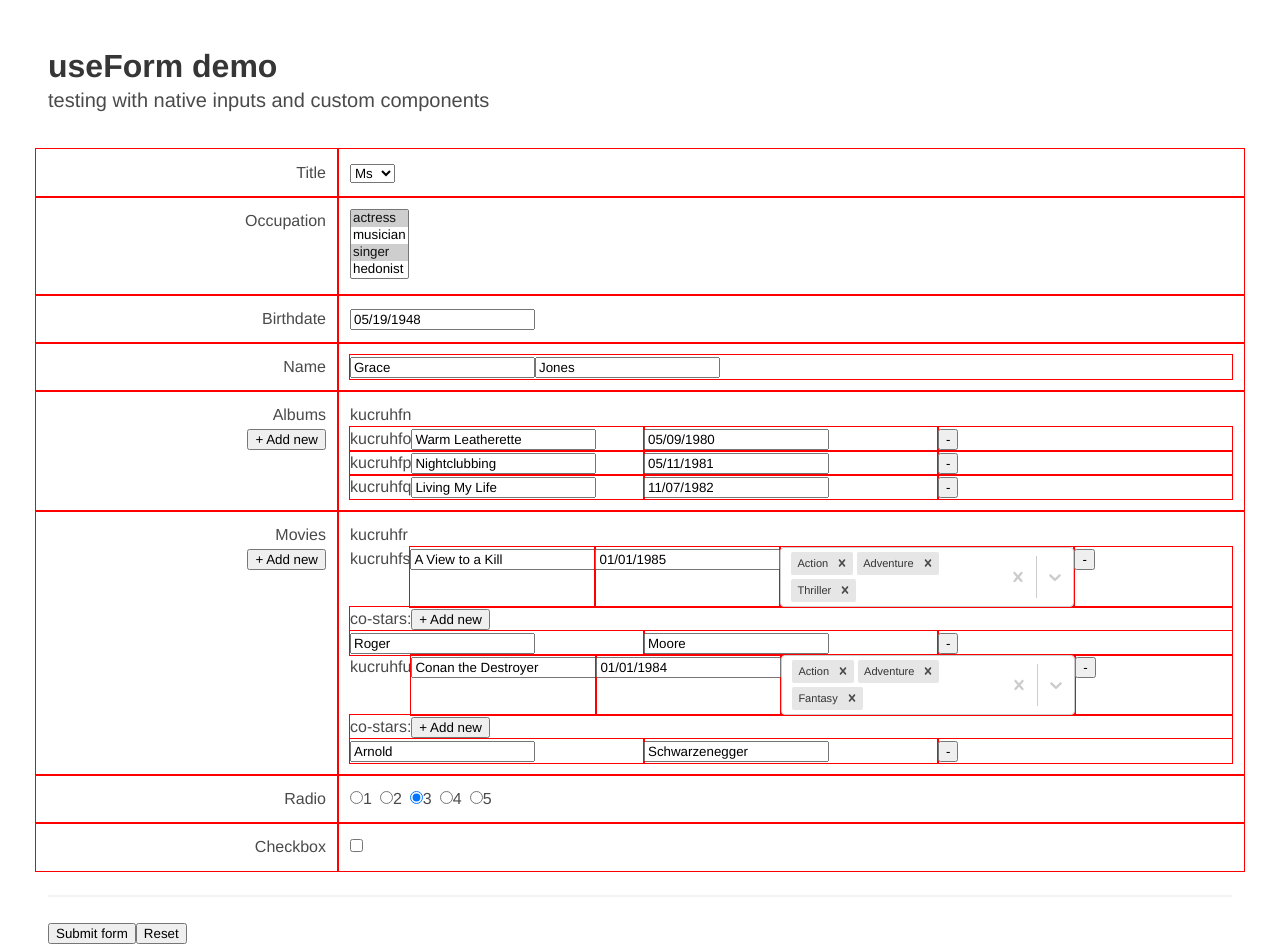
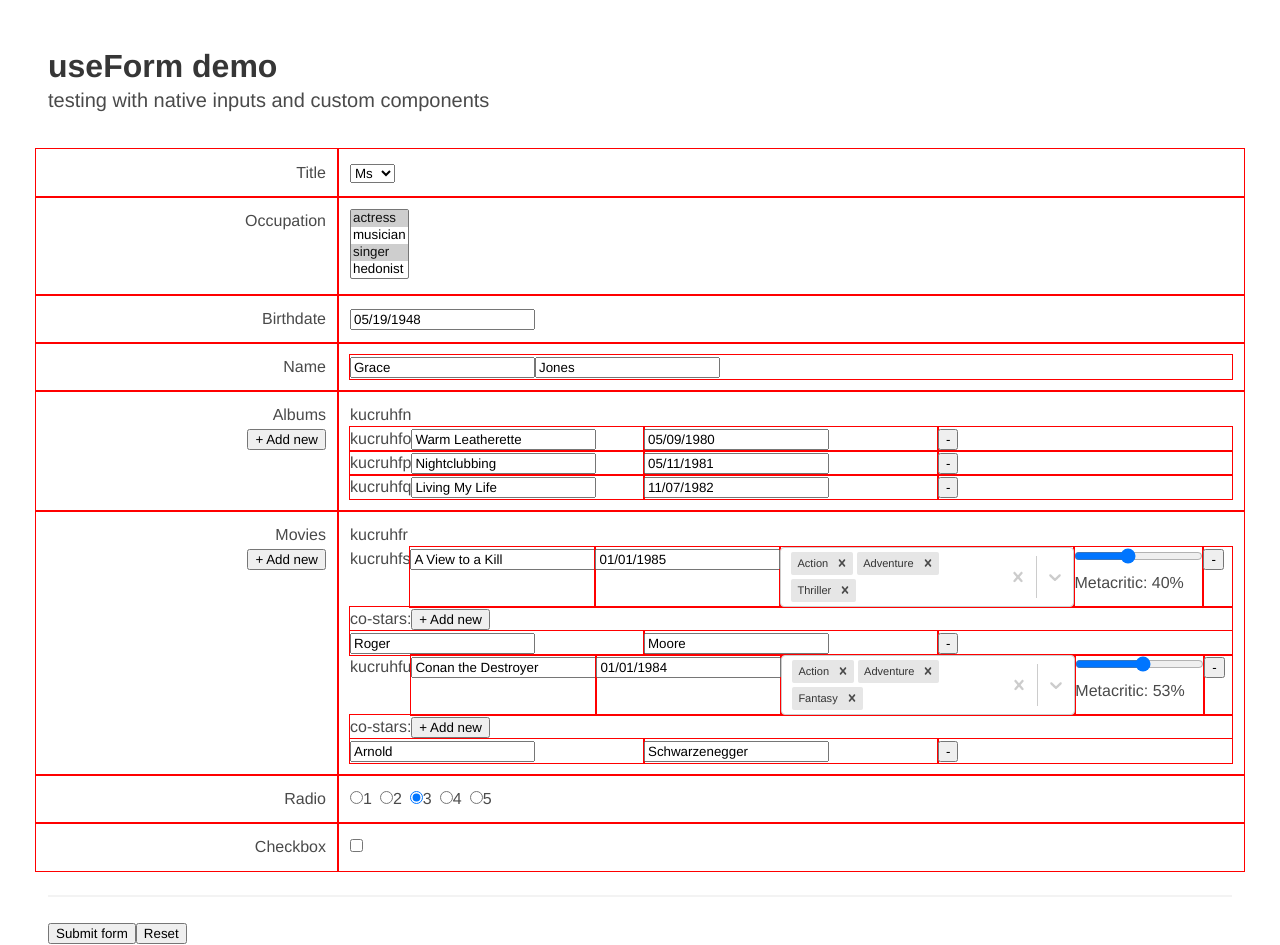
Before and after one commit to rvision/useForm, a React app: page / in a window 1280 px wide. Built offline with nearby package versions, Linux system fonts and the light colour scheme.

Commit message:
isDirty added

```diff
--- a/src/Demo.jsx
+++ b/src/Demo.jsx
@@ -62,7 +62,7 @@ const Demo = () => {
 		validate: yupResolver(schema),
 	});
 
-	const { errors } = formState;
+	const { isDirty, errors } = formState;
 
 	const onSubmit = vals => {
 		// e.preventDefault();
@@ -81,6 +81,7 @@ const Demo = () => {
 
 	return (
 		<div>
+			<h5>{isDirty && <>Dirty</>}</h5>
 			<div className="columns">
 				<div className={leftColumn}>
 					<label>Title</label>
@@ -238,6 +239,7 @@ const Demo = () => {
 									name: '',
 									year: null,
 									genres: [],
+									metaCritic: 50,
 									coStars: [],
 								});
 							}}
@@ -286,6 +288,11 @@ const Demo = () => {
 											}}
 										/>
 										{hasError(`movies.${idx}.genres`) && <span className="error">{errors.movies[idx].genres.message}</span>}
+									</div>
+
+									<div className="column">
+										<input type="range" className="range slider is-fullwidth" step="1" {...register(`movies[${idx}].metaCritic`)} />
+										Metacritic: {getValue(`movies[${idx}].metaCritic`)}%
 									</div>
 									<div className="column">
 										<button
@@ -429,7 +436,7 @@ const optionsGenres = [
 ];
 const defaultModel = Object.freeze({
 	title: 'Ms',
-	occupation: ['singer', 'actress'],
+	occupation: ['actress', 'singer'],
 	firstName: 'Grace',
 	lastName: 'Jones',
 	radio: '3',
@@ -445,6 +452,7 @@ const defaultModel = Object.freeze({
 			name: 'A View to a Kill',
 			year: new Date('1985-01-01'),
 			genres: [0, 1, 3],
+			metaCritic: 40,
 			coStars: [
 				{
 					firstName: 'Roger',
@@ -456,6 +464,7 @@ const defaultModel = Object.freeze({
 			name: 'Conan the Destroyer',
 			year: new Date('1984-01-01'),
 			genres: [0, 1, 2],
+			metaCritic: 53,
 			coStars: [
 				{
 					firstName: 'Arnold',
--- a/src/useForm.js
+++ b/src/useForm.js
@@ -1,4 +1,4 @@
-import { useCallback, useEffect, useState } from 'react';
+import { useCallback, useEffect, useRef, useState } from 'react';
 import useKey from './useKey';
 
 const extractPath = string => {
@@ -122,9 +122,13 @@ const useForm = ({ defaultValues = {}, validate }) => {
 	const [values, setValues] = useState(defaultValues);
 	const [errors, setErrors] = useState({});
 	const [isTouched, setIsTouched] = useState(false);
+	const defaultValuesJSON = useRef('');
+	const isDirty = useRef(false);
 	const key = useKey();
 
 	useEffect(() => {
+		defaultValuesJSON.current = JSON.stringify(defaultValues);
+		isDirty.current = false;
 		setValues(clone(defaultValues));
 	}, [defaultValues]);
 
@@ -145,6 +149,8 @@ const useForm = ({ defaultValues = {}, validate }) => {
 		setValues(values => {
 			const newValues = { ...values };
 			setDeep(pathArray, newValues, value);
+
+			isDirty.current = defaultValuesJSON.current !== JSON.stringify(newValues);
 
 			// TODO: revalidateMode, etc
 			if (hasError(fullPath)) {
@@ -198,6 +204,7 @@ const useForm = ({ defaultValues = {}, validate }) => {
 		const newValues = clone(defaultValues);
 		setValues(newValues);
 		setErrors(validate(newValues));
+		isDirty.current = defaultValuesJSON === JSON.stringify(newValues);
 	};
 
 	const trigger = () => {
@@ -214,6 +221,9 @@ const useForm = ({ defaultValues = {}, validate }) => {
 				break;
 			case 'checkbox':
 				value = checked;
+				break;
+			case 'range':
+				value = parseInt(value, 10);
 				break;
 			case 'file':
 				[value] = files;
@@ -264,6 +274,7 @@ const useForm = ({ defaultValues = {}, validate }) => {
 			errors,
 			isValid: hasError(),
 			isTouched,
+			isDirty: isDirty.current,
 		},
 	};
 };
@@ -272,10 +283,10 @@ export default useForm;
 
 export const yupResolver = schema => {
 	return fields => {
+		const errors = {};
 		try {
 			schema.validateSync(fields, { abortEarly: false });
 		} catch (validationError) {
-			const errors = {};
 			validationError.inner.forEach(error => {
 				const err = {
 					message: error.message,
@@ -283,8 +294,7 @@ export const yupResolver = schema => {
 				};
 				setDeep(extractPath(error.path), errors, err);
 			});
-			return errors;
 		}
-		return {};
+		return errors;
 	};
 };
```
